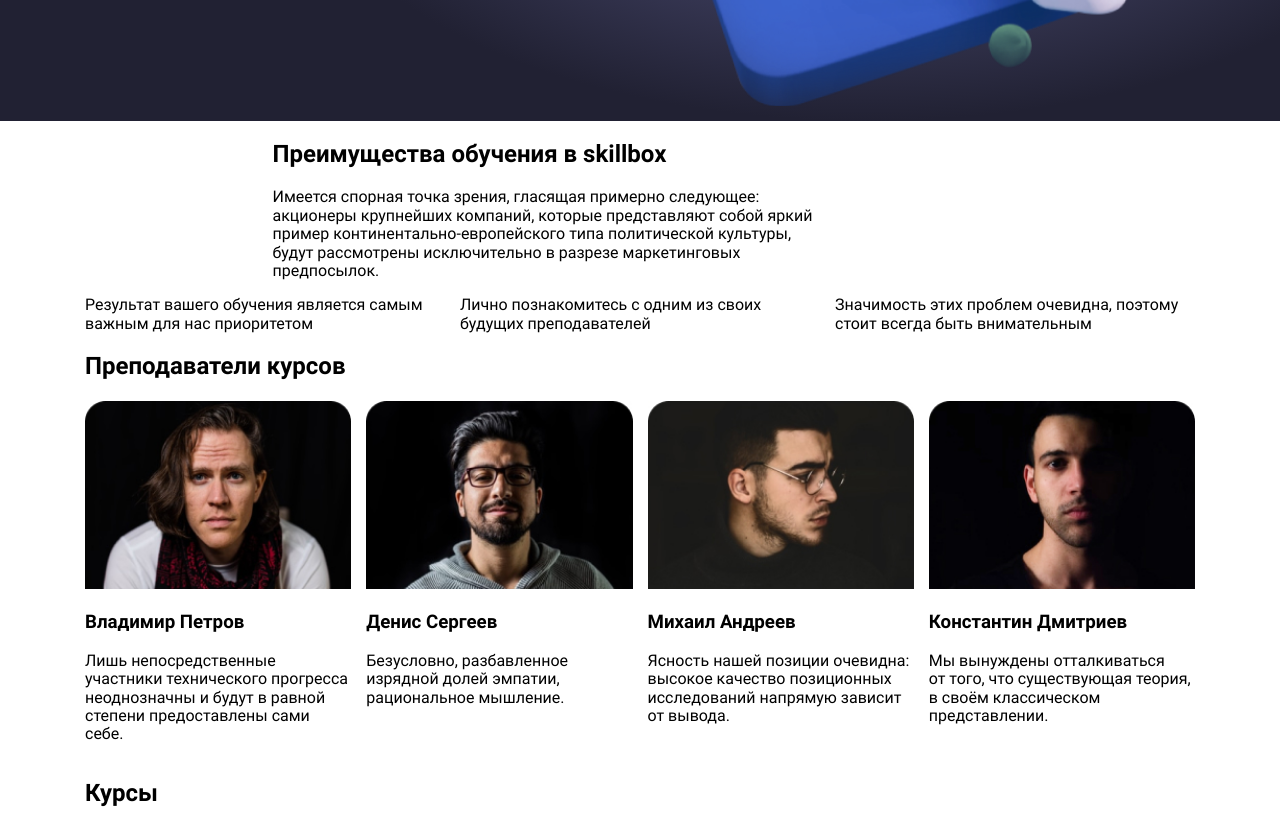
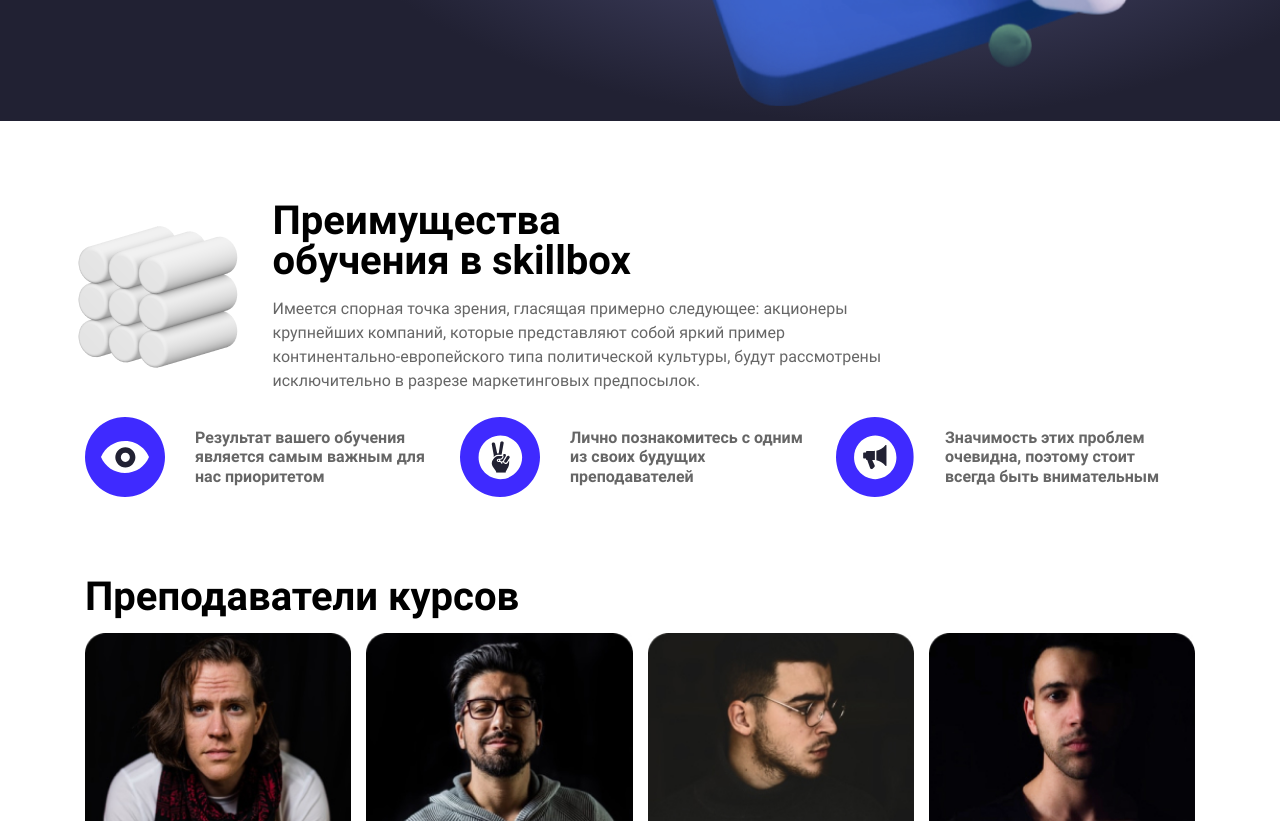
Before and after one commit to vtarasso/btst-test, a plain HTML site: page index.html in a window 1280 px wide. Shown: the part 580-1410 px from the top of the page. Drawn offline with Linux system fonts and the light colour scheme.

Commit message:
about-us

```diff
--- a/index.html
+++ b/index.html
@@ -54,12 +54,12 @@
     </section>
 
     <section class="about-us" id="about-us">
-      <div class="container-fluid container-limit">
-        <div class="row">
-          <div class="col-lg-2 col-md-4 col-sm-4"></div>
-          <div class="col-lg-6 col-md-8 col-sm-8 col-12">
-            <h2 class="section-tite about-us__container">
-              Преимущества обучения в&nbsp;skillbox
+      <div class="container-fluid container-limit about-us__container">
+        <div class="row about-us__top">
+          <div class="col-lg-2 col-md-4 col-sm-4 about-us__picture"></div>
+          <div class="col-lg-7 col-md-8 col-sm-8 col-12">
+            <h2 class="section-title">
+              Преимущества обучения&nbsp;в&nbsp;skillbox
             </h2>
 
             <p class="about-us__descr">
@@ -68,20 +68,20 @@
           </div>
         </div>
         <div class="row">
-          <div class="col-lg-4 col-md-4 col-sm-4 col-12">
-            <div class="about-us__icon"></div>
+          <div class="col-lg-4 col-md-4 col-sm-4 col-12 about-us__wrapper">
+            <div class="about-us__icon about-us__icon--eye" ></div>
             <div class="about-us__text">
               Результат вашего обучения является самым важным для нас приоритетом
             </div>
           </div>
-          <div class="col-lg-4 col-md-4 col-sm-4 col-12">
-            <div class="about-us__icon"></div>
+          <div class="col-lg-4 col-md-4 col-sm-4 col-12 about-us__wrapper">
+            <div class="about-us__icon about-us__icon--finger"></div>
             <div class="about-us__text">
               Лично познакомитесь с&nbsp;одним из&nbsp;своих будущих преподавателей
             </div>
           </div>
-          <div class="col-lg-4 col-md-4 col-sm-4 col-12">
-            <div class="about-us__icon"></div>
+          <div class="col-lg-4 col-md-4 col-sm-4 col-12 about-us__wrapper">
+            <div class="about-us__icon about-us__icon--horn"></div>
             <div class="about-us__text">
               Значимость этих проблем очевидна, поэтому стоит всегда быть внимательным
             </div>
--- a/styles/style.css
+++ b/styles/style.css
@@ -76,10 +76,10 @@ img {
   border-radius: 20px;
 }
 
-.site-title {
+.section-title {
   margin: 0;
+  margin-bottom: 16px;
   font-size: 40px;
-  font-style: normal;
   font-weight: 700;
   line-height: 1;
 }
@@ -143,3 +143,60 @@ img {
   background-size: contain;
   background-repeat: no-repeat;
 }
+
+/* about-us */
+.about-us__container {
+  padding-top: 80px;
+  padding-bottom: 80px;
+}
+
+.about-us__picture {
+  background-image: url("../images/about-us-pic.png");
+  background-position: left center;
+  background-size: 160px 142px;
+  background-repeat: no-repeat;
+}
+
+.about-us__descr {
+  margin: 0;
+  line-height: 1.5;
+  color: #666666;
+}
+
+.about-us__top {
+  margin-bottom: 24px;
+}
+
+.about-us__wrapper {
+  display: flex;
+  flex-wrap: nowrap;
+  align-items: center;
+}
+
+.about-us__icon {
+  margin-right: 30px;
+  width: 80px;
+  height: 80px;
+  background-position: center;
+  background-size: contain;
+  background-repeat: no-repeat;
+}
+
+.about-us__icon--eye {
+  background-image: url("../images/eye-circle.svg");
+}
+
+.about-us__icon--finger {
+  background-image: url("../images/fingers.svg");
+}
+
+.about-us__icon--horn {
+  background-image: url("../images/horn.svg");
+}
+
+.about-us__text {
+  max-width: 240px;
+  font-weight: 700;
+  line-height: 1.2;
+  color: #666666;
+}
```
Also changed, not shown: images/about-us-pic.png (added), images/eye-circle.svg (added), images/fingers.svg (added), images/horn.svg (added).
